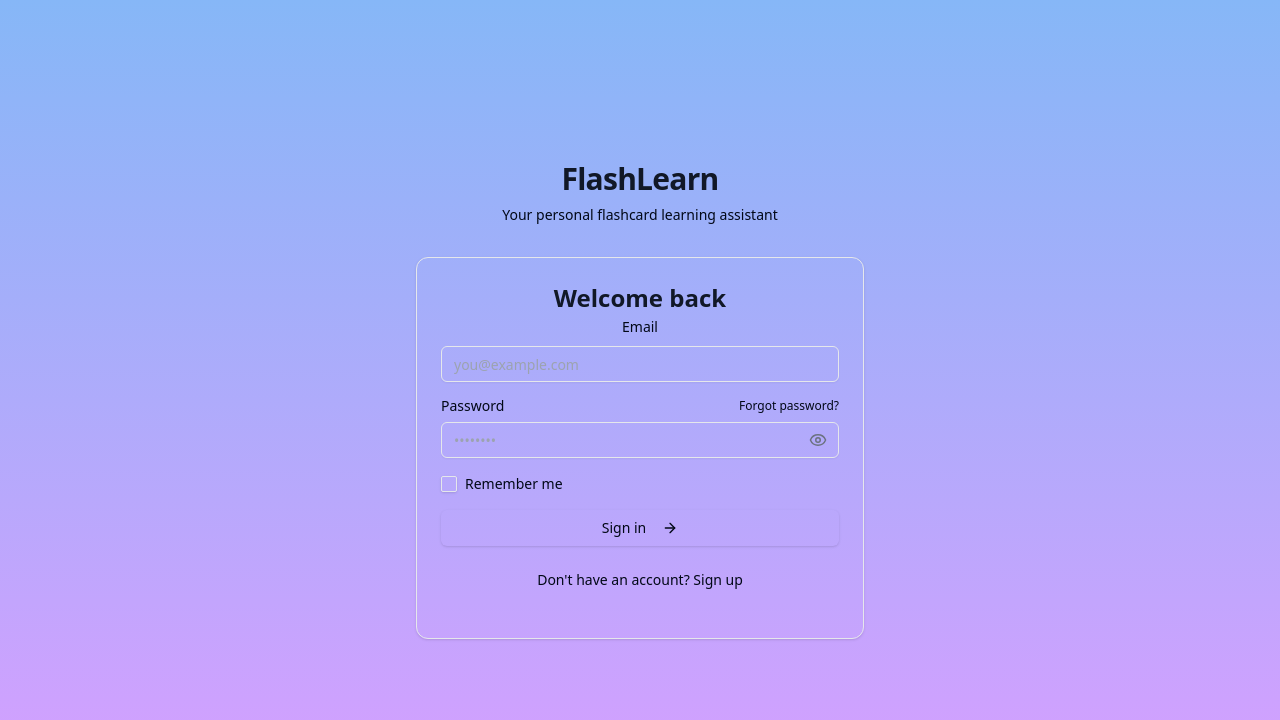
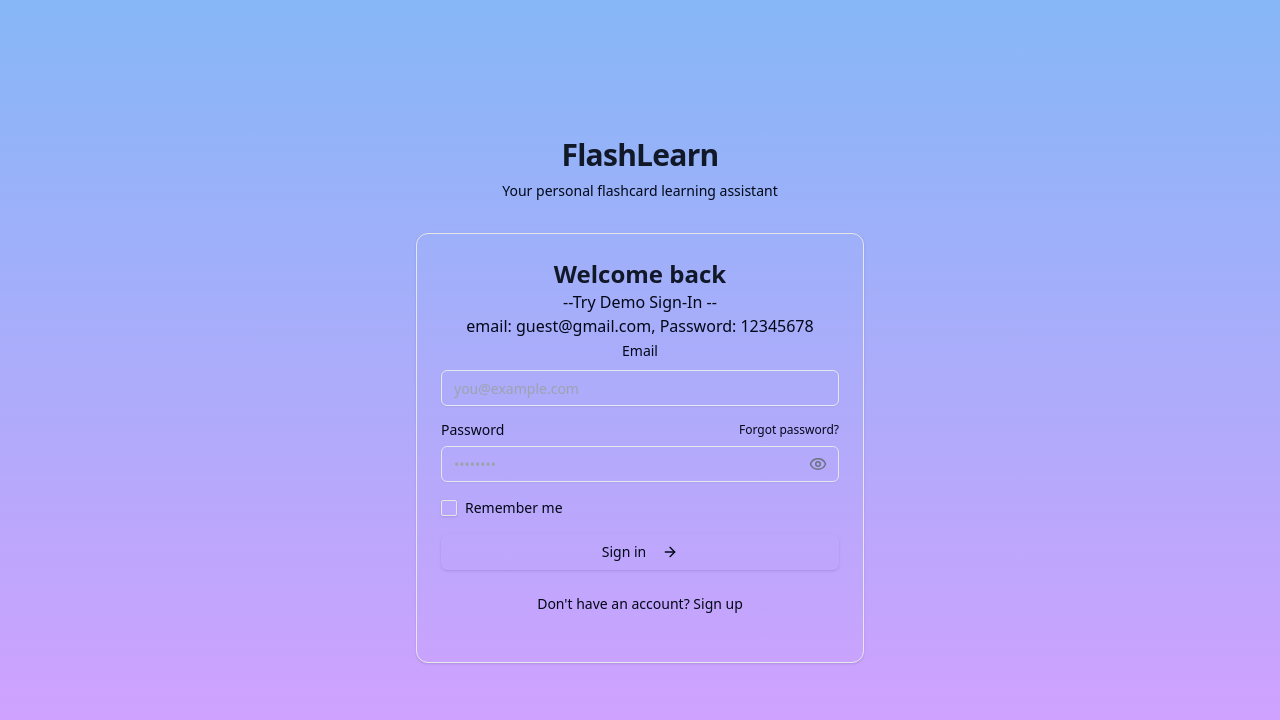
Before and after one commit to muskaan-gupta/Flashcard-Learning-Tool, a React (Vite) app in the folder client/: page /login in a window 1280 px wide. Shown: the top 720 px of the page. Built offline with nearby package versions, Linux system fonts and the light colour scheme; no server answers.

Commit message:
Update Login.jsx
Added a Demo Email and password for Users

```diff
--- a/client/src/components/Auth/Login/Login.jsx
+++ b/client/src/components/Auth/Login/Login.jsx
@@ -71,6 +71,8 @@ const Login = () => {
       title="Welcome back"
       subtitle="Sign in to your account to continue"
     >
+      <h3> --Try Demo Sign-In -- </h3>
+      <h3> email: guest@gmail.com, Password: 12345678</h3>
       <form onSubmit={handleSubmit} className="space-y-4">
         <div className="space-y-2">
           <Label htmlFor="email">Email</Label>
```
